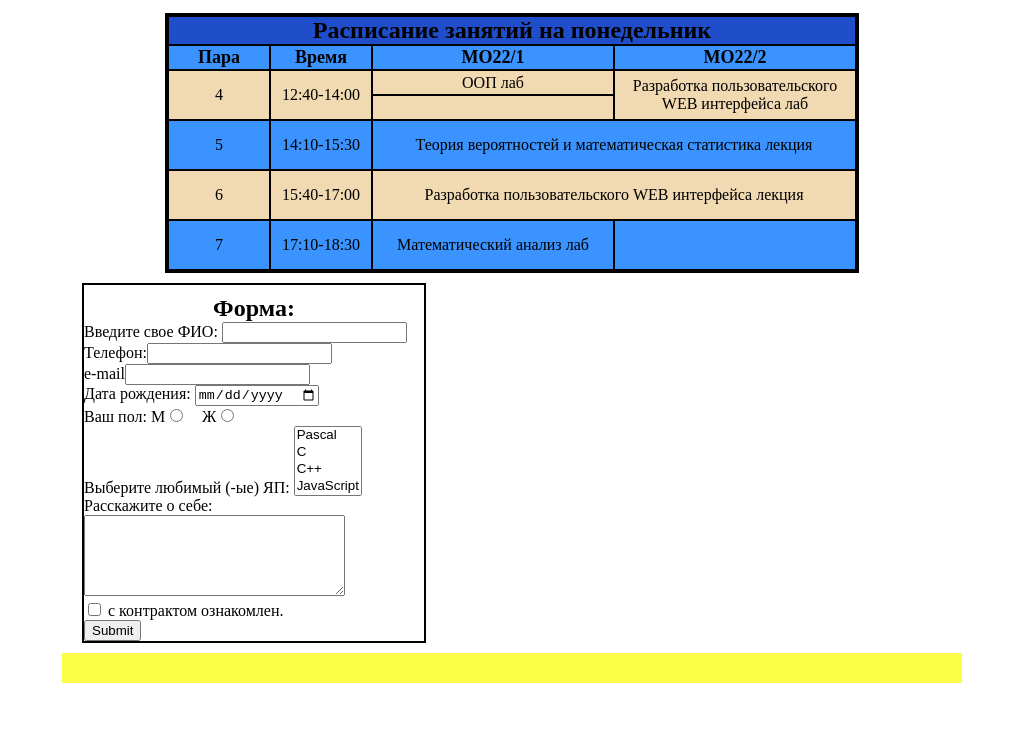
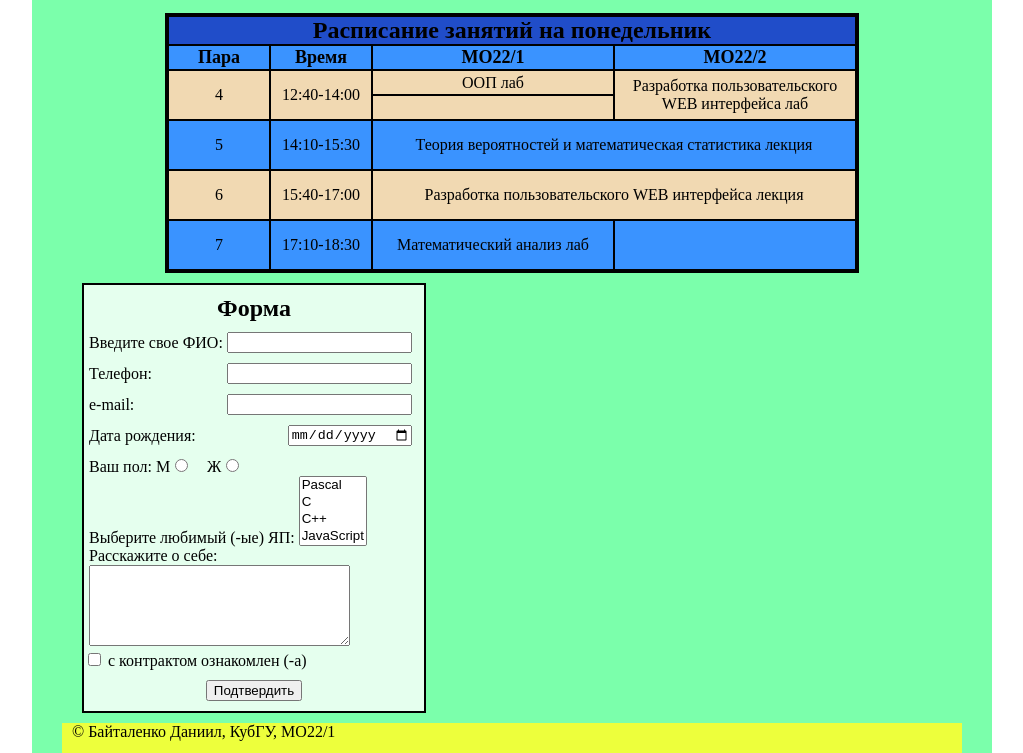
Before and after one commit to daniilbait/HTMLWorks2, a plain HTML site: page index.html in a window 1280 px wide. Shown: the part 638-1391 px from the top of the page, without its empty margins (128-1151 px from the left). Before the commit the page ends 1321 px from the top, so only its background shows below. Drawn offline with Linux system fonts and the light colour scheme.

Commit message:
Update index.html

```diff
--- a/index.html
+++ b/index.html
@@ -2,6 +2,8 @@
 <html lang="ru">
   <head><link rel="stylesheet" href="style_2.css"> <title>Лаборатная работа 2</title> </head>
   <body>
+    <div class="main">
+    <!-- Шапка -->
     <header>
       <img class="logo" src="logo.jpg">
       <nav>
@@ -13,8 +15,9 @@
       </nav>
       <h1>Разработка пользовательского WEB-интерфейса</h1>
     </header>
-    <div class="hyperpages" id="hyperpages">
-      <h2>Гиперссылки:</h2>
+    <!-- Шапка -->
+    <!-- Гиперссылки -->
+      <h2 id="hyperpages">Гиперссылки:</h2>
       <ul>
         <!--1) абсолютную гиперссылку на главную страницу сайта kubsu.ru;-->
         <li><a href="http://kubsu.ru/">1. Главная страница сайта КубГУ</a></li>
@@ -23,9 +26,9 @@
         <!--3) ссылку-изображение;-->
         <li><a href="https://github.com">3.<img alt="Изображение-ссылка" src="image1.jpg" width="300" height="180"></a></li>
         <!-- 4) сокращенную ссылку на внутреннюю страницу; -->
-        <li><a href="/HTMLWorks/Fourth.html">4. На внутреннюю страницу</a></li>
+        <li><a href="/HTMLWorks2/Fourth.html">4. На внутреннюю страницу</a></li>
         <!-- 5) сокращенную ссылку на главную страницу; -->
-        <li><a href="/HTMLWorks">5. На главную страницу</a></li>
+        <li><a href="/HTMLWorks2">5. На главную страницу</a></li>
         <!-- 6) ссылку на фрагмент текущей страницы; -->
         <li><a href="#start">6. Перейти к заголовку данн  ой страницы</a></li>
         <!-- 7) ссылку с тремя параметрами в URL; -->
@@ -53,7 +56,7 @@
         <!-- 20) нумерованный список ссылок с подписями title; -->
         <!-- 21) ссылку на файл на сервере FTP с авторизацией; -->
       </ul>
-    </div>
+    <!-- Гиперссылки -->
     <!-- Таблица -->
      <table id="table">
       <tr>
@@ -95,14 +98,15 @@
       <tr></tr>
     </table>
     <!-- Таблица -->
+     <!-- Форма -->
     <form id="form">
-      <h2>Форма:</h2>
-      <label>Введите свое ФИО:</label> <input type="text" required="required"><br><!-- 1) ФИО (текстовое поле); -->
-      <label>Телефон:</label><input type="tel" required="required"><br><!-- 2) Телефон (поле tel); -->
-      <label>e-mail</label><input type="email" required="required"><br><!-- 3) e-mail (поле email); -->
-      <label>Дата рождения:</label> <input type="date" required="required"><br><!-- 4) дата рождения (поле даты); -->
-      <label>Ваш пол: М<input type="radio" name="human" required="required"> &nbsp&nbsp Ж</label><input type="radio" name="human"><br><!-- 5) пол (радиокнопки); -->
-      <label >Выберите любимый (-ые) ЯП: <select multiple="multiple" required="required">
+      <h2>Форма</h2>
+      <div class="square1"><label id="fullname">Введите свое ФИО:</label> <input class="square" type="text" required="required"></div><!-- 1) ФИО (текстовое поле); -->
+      <div class="square1"><label id="tel">Телефон:</label><input class="square" type="tel" required="required"></div><!-- 2) Телефон (поле tel); -->
+      <div class="square1"><label>e-mail:</label><input class="square" type="email" required="required"></div><!-- 3) e-mail (поле email); -->
+      <div class="square1"><label>Дата рождения:</label> <input class="square" type="date" required="required"></div><!-- 4) дата рождения (поле даты); -->
+      <div class="other"><label>Ваш пол: М<input type="radio" name="human" required="required"> &nbsp&nbsp Ж</label><input type="radio" name="human"></div><!-- 5) пол (радиокнопки); -->
+      <label class="other">Выберите любимый (-ые) ЯП: <select multiple="multiple" required="required">
         <option value="pascal">Pascal</option>
         <option value="c">C</option>
         <option value="c++">C++</option>
@@ -115,13 +119,16 @@
         <option value="prolog">Prolog</option>
         <option value="scala">Scala</option>
       </select></label><br>
-      <label>Расскажите о себе:<br><textarea name="message" rows="5" cols="30" required="required"></textarea></label><br><!-- 7) биография (многострочное текстовое поле); -->
-      <label><input type="checkbox" required="required"> с контрактом ознакомлен.</label><br><!-- 8) с контрактом ознакомлен (а) (чекбокс); -->
-      <input type="submit"><br>
+      <div class="descriprion"><label>Расскажите о себе:<br><textarea name="message" rows="5" cols="30" required="required"></textarea></label></div><!-- 7) биография (многострочное текстовое поле); -->
+      <label><input type="checkbox" required="required"> с контрактом ознакомлен (-а)</label><br><!-- 8) с контрактом ознакомлен (а) (чекбокс); -->
+      <input type="submit" id="submit" value="Подтвердить">
     </form>
+    <!-- Форма -->
+     <!-- Подвал -->
     <footer>
-
+      <p>© Байталенко Даниил, КубГУ, МО22/1</p>
     </footer>
+     <!-- Подвал -->
+    </div>
   </body>
-
 </html>
```
